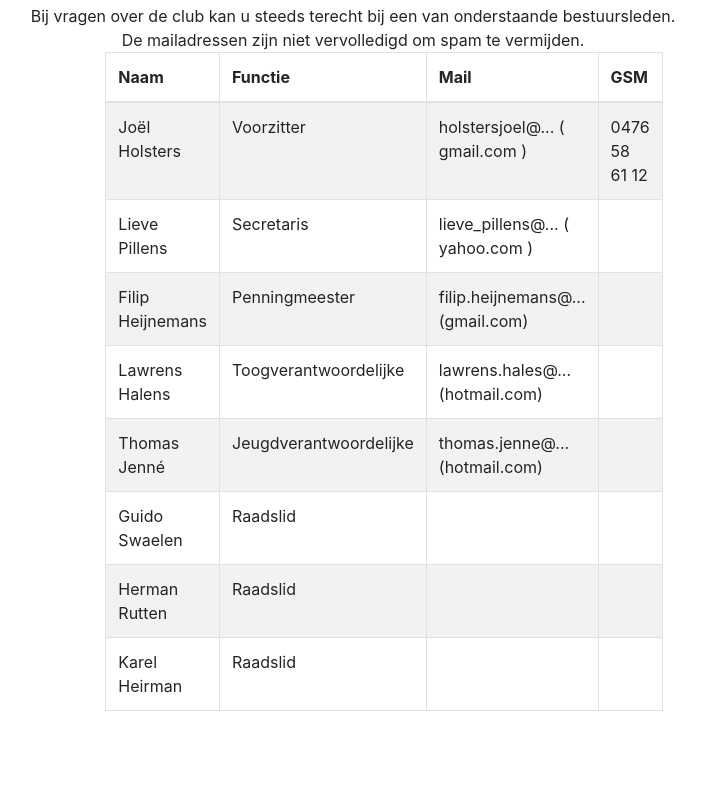
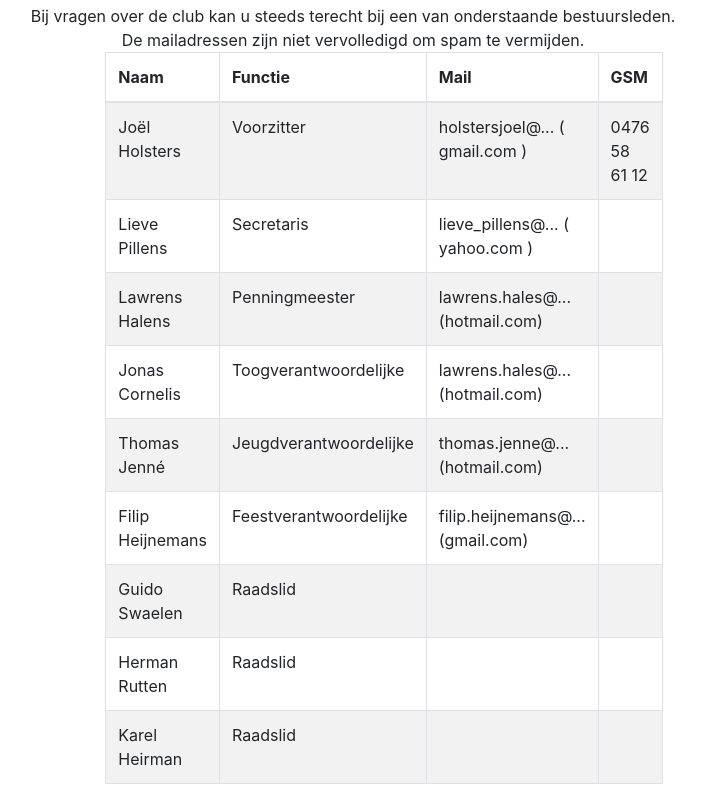
Before and after one commit to bartbiemans/ttc-bart, a React (Create React App) app: page /board in a window 1280 px wide. Shown: the part 1052-1852 px from the top of the page, without its empty margins (287-992 px from the left). Before the commit the page ends 1779 px from the top, so only its background shows below. Built offline with nearby package versions, Linux system fonts and the light colour scheme.

Commit message:
Update info

```diff
--- a/src/components/board/Board.tsx
+++ b/src/components/board/Board.tsx
@@ -37,13 +37,13 @@ export const Board = () => {
                                 <td/>
                             </tr>
                             <tr>
-                                <td>Filip Heijnemans</td>
+                                <td>Lawrens Halens</td>
                                 <td>Penningmeester</td>
-                                <td>filip.heijnemans@... (gmail.com)</td>
+                                <td>lawrens.hales@... (hotmail.com)</td>
                                 <td/>
                             </tr>
                             <tr>
-                                <td>Lawrens Halens</td>
+                                <td>Jonas Cornelis</td>
                                 <td>Toogverantwoordelijke</td>
                                 <td>lawrens.hales@... (hotmail.com)</td>
                                 <td/>
@@ -52,6 +52,12 @@ export const Board = () => {
                                 <td>Thomas Jenné</td>
                                 <td>Jeugdverantwoordelijke</td>
                                 <td>thomas.jenne@... (hotmail.com)</td>
+                                <td/>
+                            </tr>
+                            <tr>
+                                <td>Filip Heijnemans</td>
+                                <td>Feestverantwoordelijke</td>
+                                <td>filip.heijnemans@... (gmail.com)</td>
                                 <td/>
                             </tr>
                             <tr>
--- a/src/components/contact/Contact.tsx
+++ b/src/components/contact/Contact.tsx
@@ -12,7 +12,7 @@ export const Contact = () => {
                            <Col xs={6}>
                                <h3>Adres</h3>
                                <div>Recreatiedomein Fort van merksem </div>
-                               <div>Fortsesteenweg 120 2170 merksem</div>
+                               <div>Fortsteenweg  120 2170 merksem</div>
                                <div>Auto’s kunnen worden geparkeerd buiten het fort op de daarvoor voorziene parking. Ingang lokaal aan kant van petanquevelden. Lokaal bevindt zich op eerste verdieping (geen lift).</div>
                                <Image src={'../../../plattegrond.png'}/>
                            </Col>
--- a/src/components/history/History.tsx
+++ b/src/components/history/History.tsx
@@ -19,7 +19,7 @@ export const History = () => {
                         </div>
                         <div>
                             Gegroeid vanuit de chirowerking Bart te Merksem, maar werkelijk gestart in jeugdclub Grafiek, destijds gevestigd in het Gildenhuis in de Gildenstraat, met drie spelers en één ploeg in de competitie van KVKT (nu Sporta) in 1971. Al spoedig werden we benaderd door enkele enthousiaste voetballers van de club bart Koninklijke Sport Vereniging, toen en nog steeds gevestigd in Merksem, die ook wel eens een balletje wensten te slaan. Daardoor werden we in 1974 een volwaardige club onder de naam Tafeltennisclub Bart, met vier heren- en twee damesploegen in de competitie van het seizoen 1974-1975. Buiten de naam zijn er geen verdere banden met deze voetbalclub. De naam Bart komt voort van de parochienaam Bartholomeus, waar onze club startte.
-Gedurende de volgende jaren kenden we enkele hoogtes en laagtes met een schommeend ledenaantal (20 à 60). In Merksem speelden we op verschillende locaties, met als belangrijkste de Sporthal Rode Loop (vanaf 1975) en het Fort van Merksem (vanaf 2000). In 2007 beslisten we samen met Merksem TTV, sinds decennia onze zusterclub binnen dezelfde lokalen, om onze werking samen te voegen. Aldus ontstond in 2007 de fusieclub TTC Bart Merksem.
+Gedurende de volgende jaren kenden we enkele hoogtes en laagtes met een schommelend ledenaantal (20 à 60). In Merksem speelden we op verschillende locaties, met als belangrijkste de Sporthal Rode Loop (vanaf 1975) en het Fort van Merksem (vanaf 2000). In 2007 beslisten we samen met Merksem TTV, sinds decennia onze zusterclub binnen dezelfde lokalen, om onze werking samen te voegen. Aldus ontstond in 2007 de fusieclub TTC Bart Merksem.
                         </div>
                 </Col>
                 <Col className={'text-center'} md={6}>
--- a/src/components/home/Home.tsx
+++ b/src/components/home/Home.tsx
@@ -19,7 +19,7 @@ export const Home = () => {
             </Row>
             <Row className={'justify-content-center'}>
                 <Col lg={8}>
-                    <p className={'text-center pt-2'}>Welkom op onze vernieuwe website. Hier kan u alle info
+                    <p className={'text-center pt-2'}>Welkom op onze vernieuwde website. Hier kan u alle info
                         terugvinden over onze club</p>
                 </Col>
             </Row>
--- a/src/components/teams/Teams.tsx
+++ b/src/components/teams/Teams.tsx
@@ -18,7 +18,6 @@ export const Teams = () => {
                         <pre><b>Ploeg F Afdeling 11A  </b> Karel Eduardo Jean Nathalie</pre>
                         <pre><b>Ploeg G Afdeling 11B  </b> Lieve Rudy Luc C. Luc D.</pre>
                         <pre><b>Ploeg H Afdeling 11A  </b> Guy Jonas Emmanuel Mick</pre>
-                        <pre><b>Ploeg I Afdeling 12  </b> Jonas Emmanuel Mick Guy</pre>
                     </div>
                 </Col>
             </Row>
```
